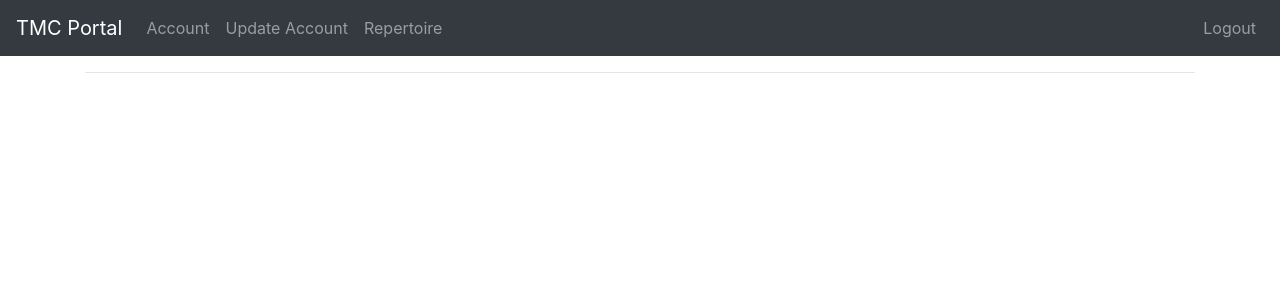
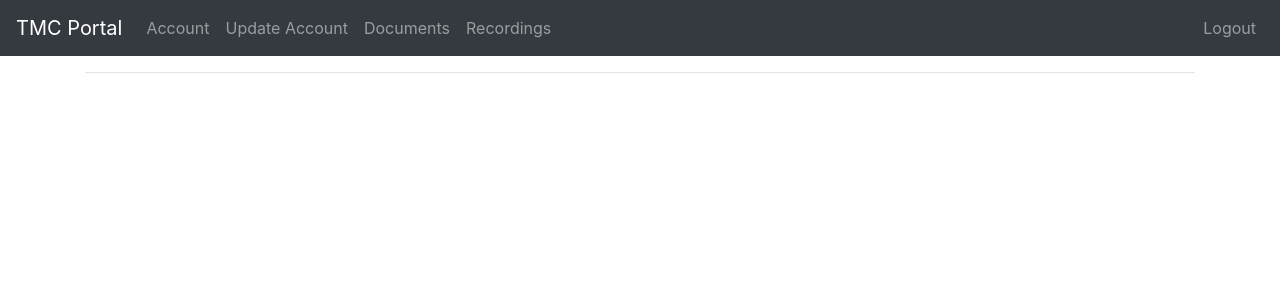
Before and after one commit to sacovo/tmc-portal, a Django app: template tmc/templates/profile_base.html in a window 1280 px wide. Shown: the top 300 px of the page. Run offline with Django 4.2, Linux system fonts and the light colour scheme; the template is opened without the code that fills it, so the values that code supplies are empty; some libraries are stand-ins or nearby versions.

Commit message:
Fix spelling and add link

```diff
--- a/tmc/templates/profile_base.html
+++ b/tmc/templates/profile_base.html
@@ -22,9 +22,17 @@
                     <a class="nav-link"
                        href="{% url 'tmc:inscription_update' instance.pk %}">{% trans "Update Account" %}</a>
                 </li>
+                <!-- <li class="nav-item"> -->
+                <!--     <a class="nav-link" href="{% url 'tmc:setlist' instance.pk %}">{% trans "Repertoire" %}</a> -->
+                <!-- </li> -->
+
                 <li class="nav-item">
-                    <a class="nav-link" href="{% url 'tmc:setlist' instance.pk %}">{% trans "Repertoire" %}</a>
+                    <a class="nav-link" href="{% url 'tmc:documents' instance.pk %}">{% trans "Documents" %}</a>
                 </li>
+                <li class="nav-item">
+                    <a class="nav-link" href="{% url 'tmc:recordings' instance.pk %}">{% trans "Recordings" %}</a>
+                </li>
+
             </ul>
             <ul class="navbar-nav ml-auto">
                 {% if user.is_staff %}
--- a/tmc/templates/tmc/inscription_documents.html
+++ b/tmc/templates/tmc/inscription_documents.html
@@ -9,7 +9,7 @@
 
 {% block content %}
   <p>
-    {% blocktrans %}Upload the required documents until the 30th of November!{% endblocktrans %}
+    {% blocktrans %}Upload the required documents until the 15th of November!{% endblocktrans %}
   </p>
   {% crispy form %}
   <p>
--- a/tmc/templates/tmc/recordings.html
+++ b/tmc/templates/tmc/recordings.html
@@ -17,7 +17,7 @@
 {% block content %}
     <p>{% trans "Here you can upload your recordings for the required pieces." %}</p>
     <p>
-        {% trans "Your recording must be in the mp4 format. Please convert your video to one of these types before uploading!Your recordings are not allowed to be cut." %}
+        {% trans "Your recording must be in the mp4 format. Please convert your video to one of these types before uploading! Your recordings are not allowed to be cut." %}
     </p>
     <div class="row">
         {% for requirement in requirements %}
```
Also changed, not shown: locale/de/LC_MESSAGES/django.po.
